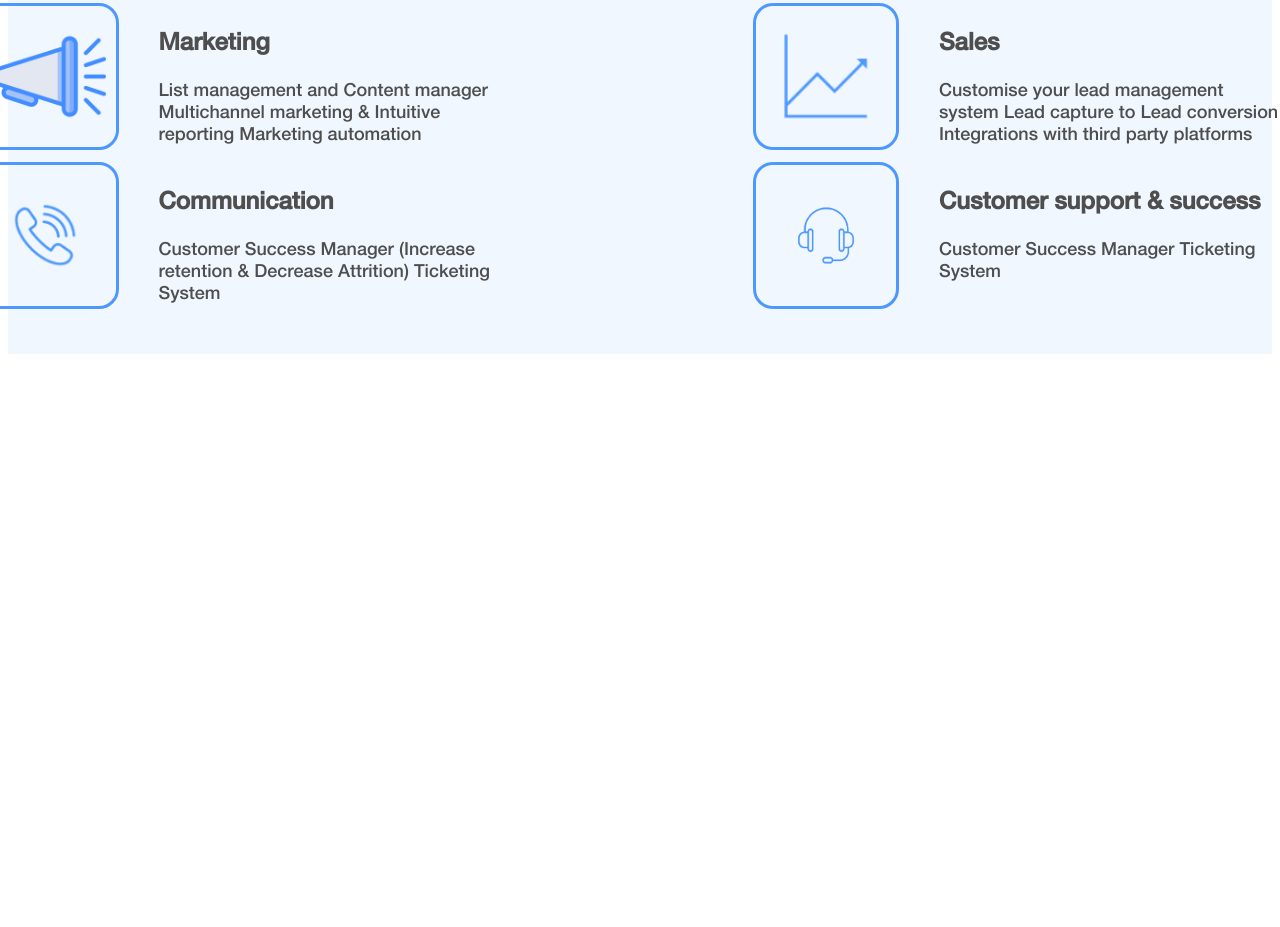
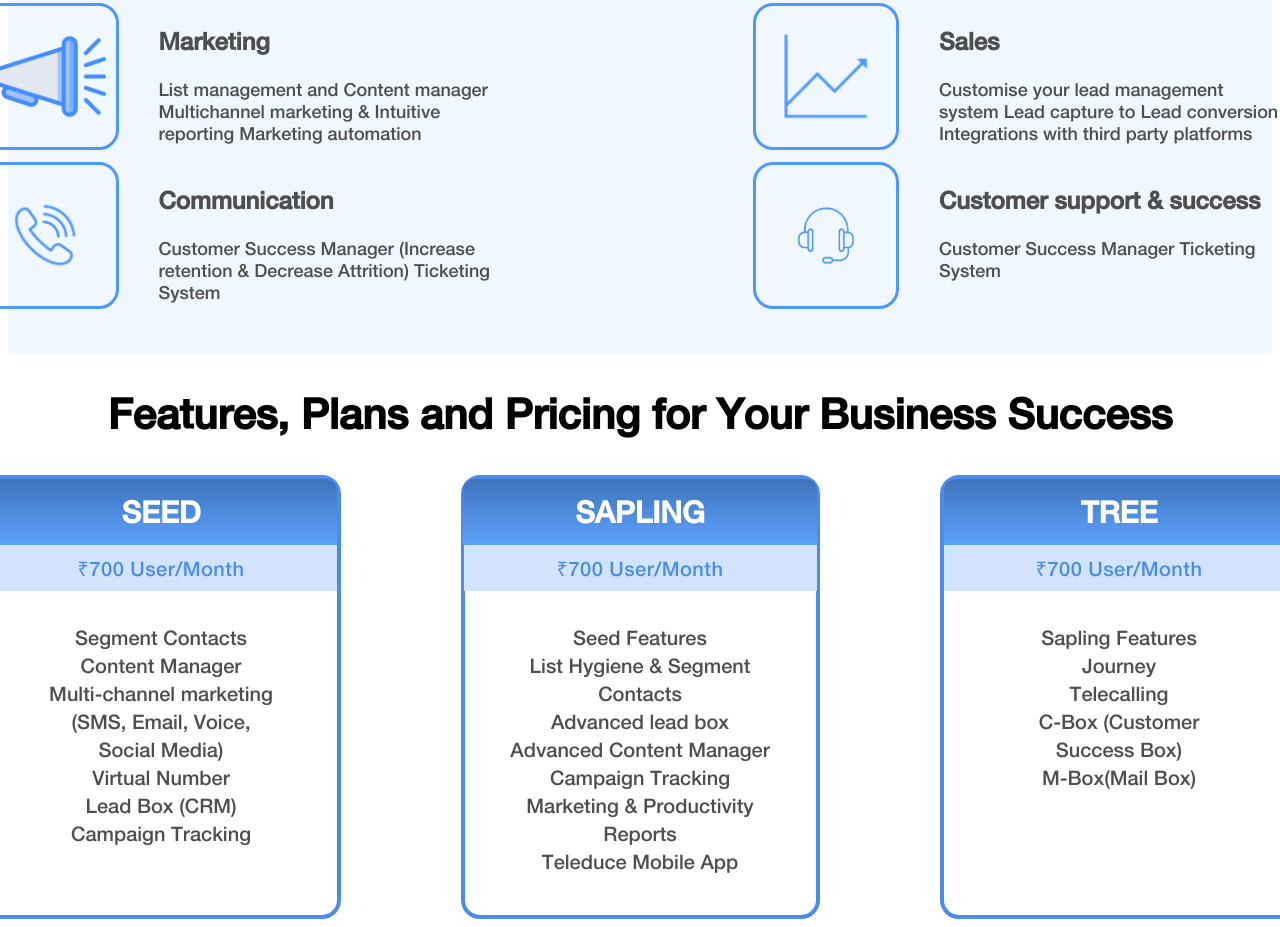
Before and after one commit to faizhameed/corefactorslandingpage, a plain HTML site: page Index.HTML in a window 1280 px wide. Shown: the part 1392-2319 px from the top of the page. Before the commit the page ends 1754 px from the top, so only its background shows below. Drawn offline with Linux system fonts and the light colour scheme.

Commit message:
added next section

```diff
--- a/Index.html
+++ b/Index.HTML
@@ -86,6 +86,50 @@
             </div>
         </div>
     </div>
+            <!-- 4th Reactangle Section Plans and Pricing -->
+<div class="section4">
+    <h2>Features, Plans and Pricing for Your Business Success</h2>
+   <div class="cardcontainer">
+        <div class="rectcard1">
+            <div class="topcarddiv"></div>
+            <h4 class = "topcardrect">SEED</h4>
+            <h5 class="h5cont">₹700 User/Month</h5>
+            <p class="pcont">Segment Contacts<br>
+                    Content Manager<br>
+                    Multi-channel marketing <br>
+                    (SMS, Email, Voice,<br>
+                     Social Media)<br>
+                    Virtual Number<br>
+                    Lead Box (CRM)<br>
+                    Campaign Tracking</p>
+           </div>
+           <div class="rectcard2">
+                <div class="topcarddiv"></div>
+                <h4 class = "topcardrect">SAPLING</h4>
+                <h5 class="h5cont">₹700 User/Month</h5>
+                <p class="pcont">Seed Features<br>
+                        List Hygiene & Segment<br>
+                        Contacts<br>
+                        Advanced lead box<br>
+                        Advanced Content Manager<br>
+                        Campaign Tracking<br>
+                        Marketing & Productivity<br>
+                        Reports<br>
+                        Teleduce Mobile App</p>
+           </div>
+           <div class="rectcard3">
+                <div class="topcarddiv"></div>
+                <h4 class = "topcardrect">TREE</h4>
+                <h5 class="h5cont">₹700 User/Month</h5>
+                <p class="pcont">Sapling Features<br>
+                        Journey<br>
+                        Telecalling<br>
+                        C-Box (Customer<br>
+                        Success Box)<br>
+                        M-Box(Mail Box)</p>
+           </div>
 
+    </div>
+   </div>
 </body>
 </html>
--- a/style.css
+++ b/style.css
@@ -309,3 +309,108 @@
         padding-left: 225px;
 
     }
+
+
+    /* section4 */
+
+    .section4 > h2{
+        font-family: HelveticaNeue;
+        font-size: 42px;
+        font-weight: bold;
+        font-style: normal;
+        font-stretch: normal;
+        line-height: 1.21;
+        letter-spacing: normal;
+        text-align: center;
+        color: #000000;
+    }
+
+    .rectcard3{
+        width: 351px;
+        height: 436.3px;
+        margin-left: 120px;
+        border-radius: 19px;
+        border: solid 4px #4b8bea;
+
+    }
+    .rectcard2{
+        width: 351px;
+        height: 436.3px;
+        margin-left: 120px;
+        border-radius: 19px;
+        border: solid 4px #4b8bea;
+
+    }
+    .cardcontainer{
+        display: flex;
+        justify-content: center;
+    }
+    .rectcard1{
+        width: 351px;
+        height: 436.3px;
+        border-radius: 19px;
+        border: solid 4px #4b8bea;
+
+        border-top-color:linear-gradient(to bottom, #3d73bc, #5ea2fc);
+    }
+
+    .topcardrect{
+        width: 351px;
+        text-align: center;
+        padding-top: 15px;
+        font-family: HelveticaNeue;
+        color: #ffffff;
+        position: absolute;
+        font-size: 30px;
+        font-weight: bold;
+        font-style: normal;
+        font-stretch: normal;
+        margin-top: 0;
+        border-radius: 16px 16px 0 0;
+    }
+    .topcarddiv{
+            position: absolute;
+            width: 351px;
+            height: 66px;
+            background-image: linear-gradient(to bottom, #3d73bc, #5ea2fc);
+            border-top-left-radius: 12px;
+            border-top-right-radius: 12px;
+    }
+    .h5cont{
+        height: 46px;
+        font-family: HelveticaNeue;
+        font-size: 20px;
+        position: relative;
+        margin-top: 66px;
+        font-weight: normal;
+        font-style: normal;
+        font-stretch: normal;
+        line-height: 2.35;
+        letter-spacing: 0.48px;
+        text-align: center;
+        color: #4b8bea;
+        background-color: #d2e4fd;
+    }
+     .rectcard2>.topcarddiv{
+         margin-left:-2px;
+         width: 354px;
+     }
+
+     .rectcard2>h5{
+         width: 353px;
+         margin-left:-1px;
+     }
+    .pcont{
+        width: 351px;
+        position: relative;
+        height: 220px;
+        font-family: HelveticaNeue;
+        font-size: 20px;
+        font-weight: 500;
+        font-style: normal;
+        font-stretch: normal;
+        line-height: 1.4;
+        letter-spacing: normal;
+        text-align: center;
+        color: #4e4e4e;
+    }
```
